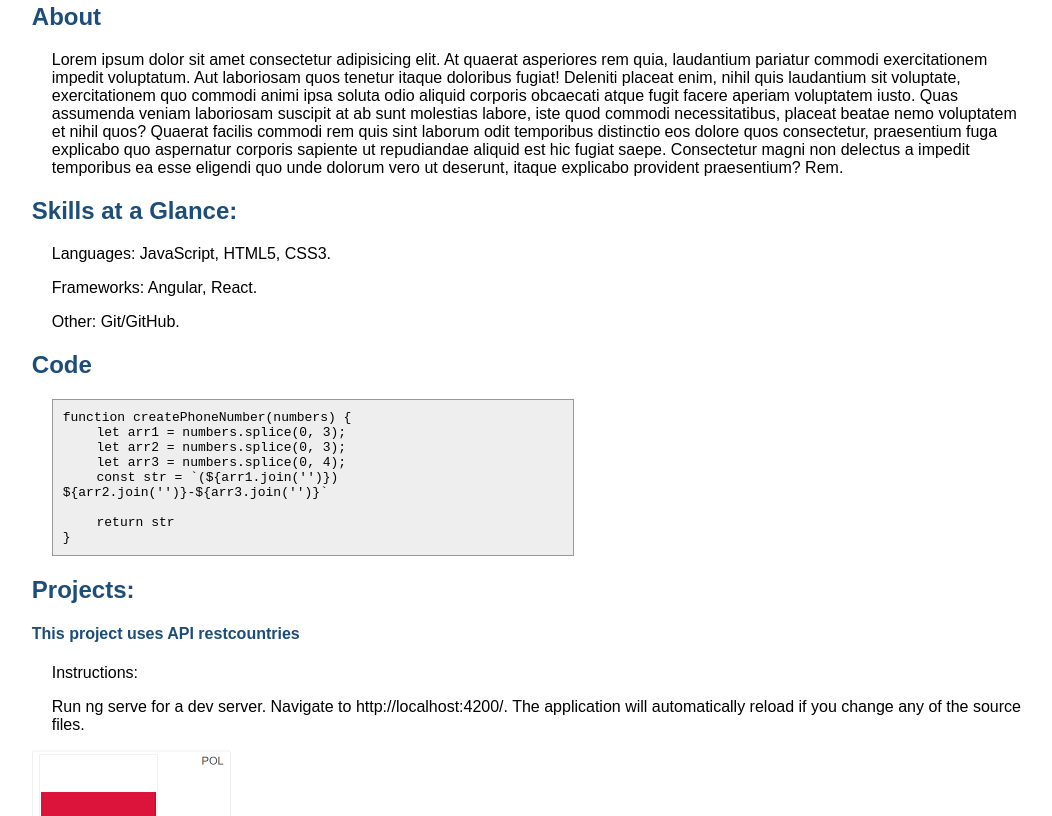
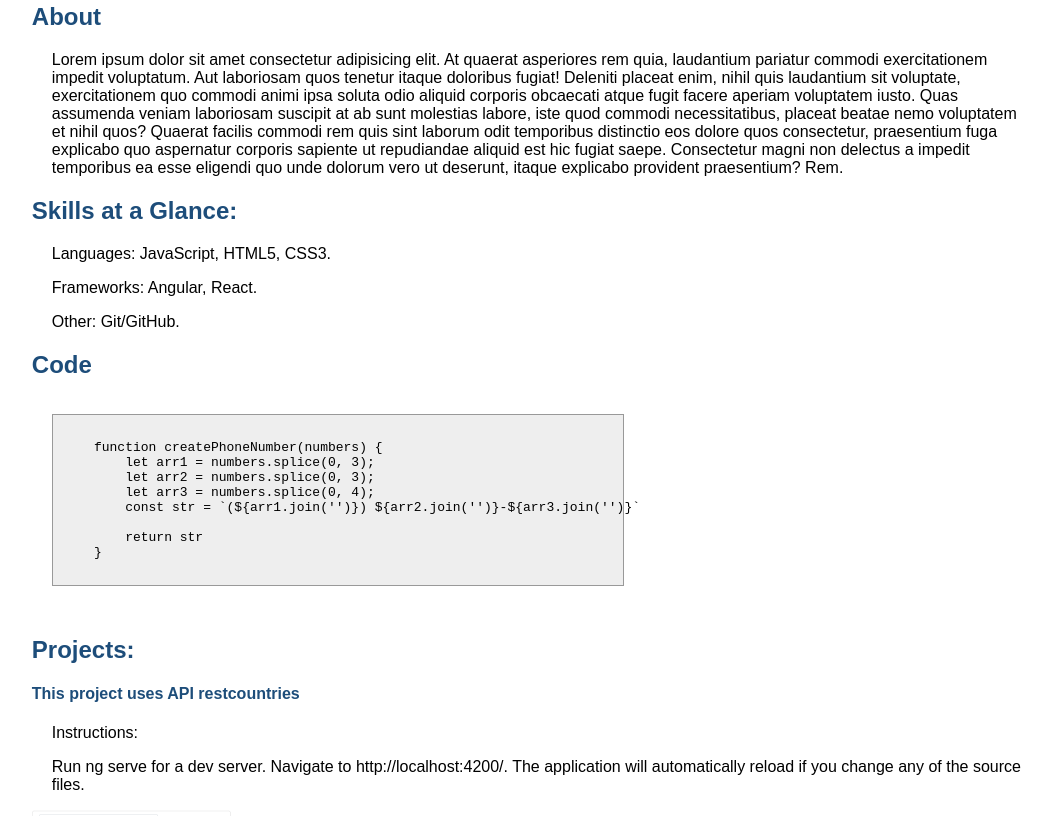
Before and after one commit to GuschinS/rsschool-cv, a plain HTML site: page index.html in a window 1280 px wide. Shown: the part 468-1284 px from the top of the page, without its empty margins (109-1161 px from the left). Drawn offline with Linux system fonts and the light colour scheme.

Commit message:
fix: change tag code

```diff
--- a/index.html
+++ b/index.html
@@ -103,16 +103,18 @@
             </ul>
             <section id="code">
                 <h2>Code</h2>
-                <code>
-                    function createPhoneNumber(numbers) {<br>
-                    &emsp;&emsp; let arr1 = numbers.splice(0, 3);<br>
-                    &emsp;&emsp; let arr2 = numbers.splice(0, 3);<br>
-                    &emsp;&emsp; let arr3 = numbers.splice(0, 4);<br>
-                    &emsp;&emsp; const str = `(${arr1.join('')}) ${arr2.join('')}-${arr3.join('')}`<br>
-                    <br>
-                    &emsp;&emsp; return str<br>
-                    }
-                </code>
+                <pre>
+                    <code>
+    function createPhoneNumber(numbers) {
+        let arr1 = numbers.splice(0, 3);
+        let arr2 = numbers.splice(0, 3);
+        let arr3 = numbers.splice(0, 4);
+        const str = `(${arr1.join('')}) ${arr2.join('')}-${arr3.join('')}`
+
+        return str
+    }
+                    </code>
+                </pre>
             </section>
             <section id="projects">
                 <div>
--- a/style.css
+++ b/style.css
@@ -96,7 +96,7 @@ article p {
 
 code {
     width: auto;
-    max-width: 500px;
+    max-width: 550px;
     background-color: #eee;
     border: 1px solid #999;
     display: block;
```
